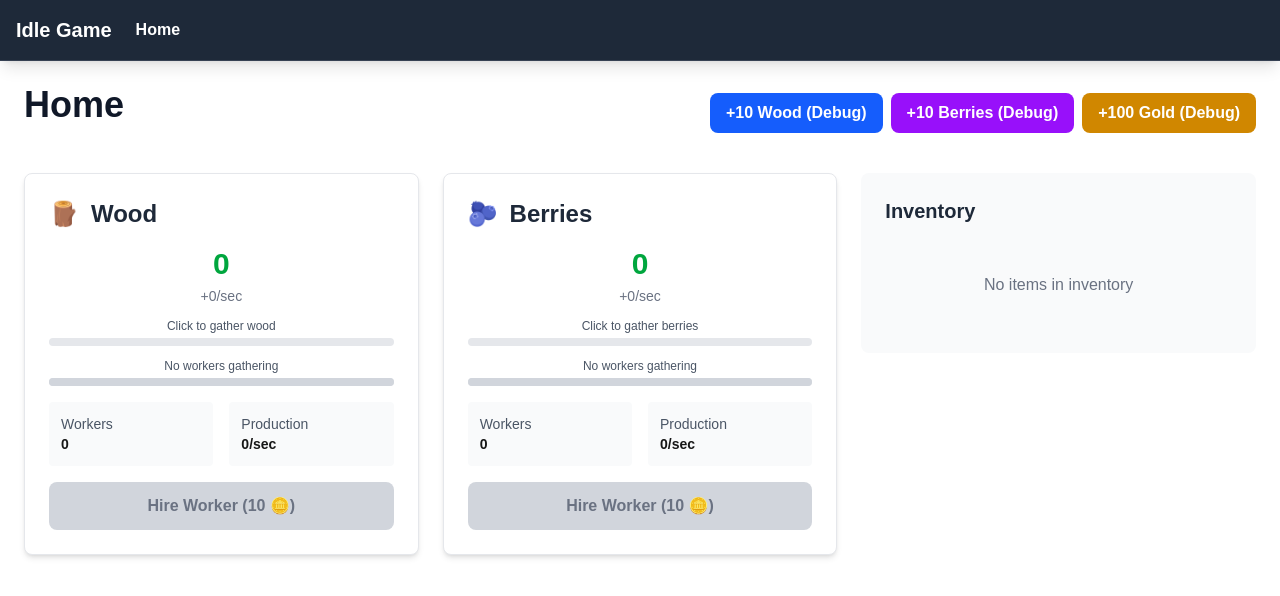
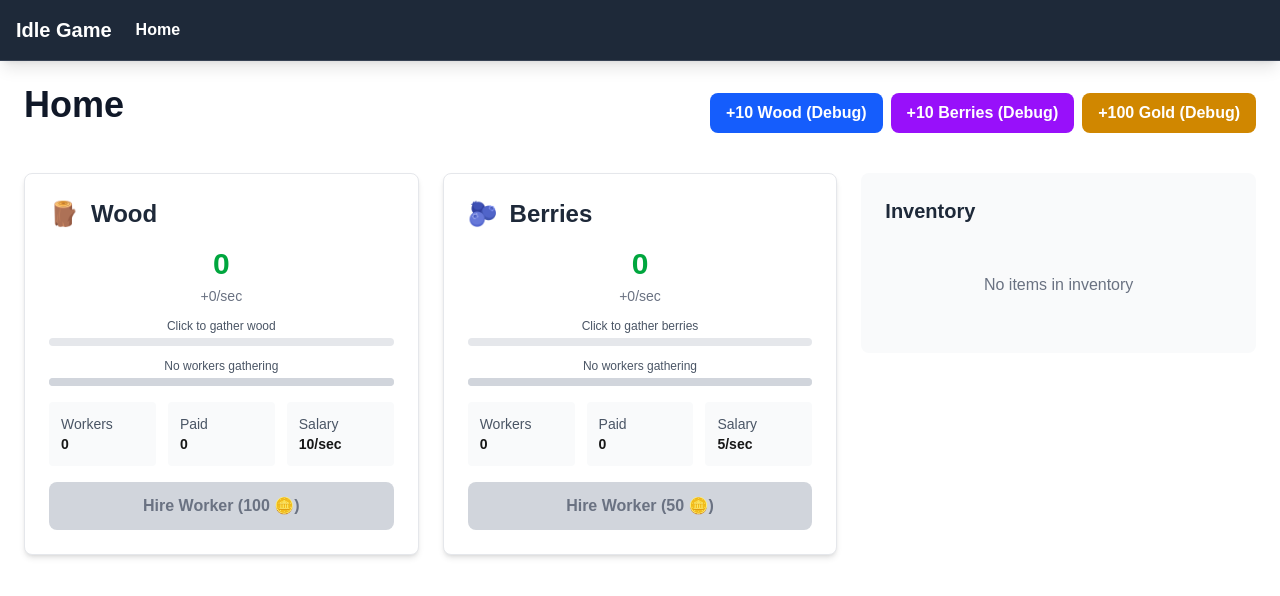
Before and after one commit to merklegroot/idle, a Next.js app: page /home in a window 1280 px wide. Shown: the top 596 px of the page. Built offline with nearby package versions, Linux system fonts and the light colour scheme.

Commit message:
worker salaries

```diff
--- a/app/models/ResourceDef.ts
+++ b/app/models/ResourceDef.ts
@@ -8,6 +8,7 @@ export interface ResourceDef {
 export interface GatherableResourceDef extends ResourceDef {
     perSecond: number;
     workerCost: number;
+    workerSalary: number;
     workerPerSecond: number;
     gatherPerSecond: number;
     gatherInterval: number;
@@ -18,11 +19,12 @@ export const WoodDef: GatherableResourceDef = {
     resourceKey: 'wood',
     icon: '🪵',
     perSecond: 1,
-    workerCost: 10,
+    workerCost: 100, // Increased from 10 to 100
+    workerSalary: 10, // Each worker costs 10 gold per second
     workerPerSecond: 1, // Each worker produces 1 wood per second
     gatherPerSecond: 2, // 2% per 20ms = 100% per 1000ms = 1 second
     gatherInterval: 20,
-    sellPrice: 2
+    sellPrice: 20 // Increased from 2 to 20
 };
 
 export const BerryDef: GatherableResourceDef = {
@@ -30,11 +32,12 @@ export const BerryDef: GatherableResourceDef = {
     resourceKey: 'berries',
     icon: '🫐',
     perSecond: 1,
-    workerCost: 5, // Cheaper than wood workers
+    workerCost: 50, // Increased from 5 to 50
+    workerSalary: 5, // Each worker costs 5 gold per second
     workerPerSecond: 1, // Same production rate as wood
     gatherPerSecond: 1.5, // Slower manual gathering (1.5% per 20ms = 1.33 seconds)
     gatherInterval: 20,
-    sellPrice: 3
+    sellPrice: 30 // Increased from 3 to 30
 };
 
 export const GoldDef: ResourceDef = {
--- a/components/ResourceControl.tsx
+++ b/components/ResourceControl.tsx
@@ -32,7 +32,9 @@ export default function ResourceControl({resourceDef}: {resourceDef: GatherableR
     amount = 0,
     perSecond = 0,
     workers = 0,
-    workerCost = 10,
+    paidWorkers = 0,
+    workerCost = resourceDef.workerCost,
+    workerSalary = resourceDef.workerSalary,
     isGathering = false,
     gatherProgress = 0,
     workerProgress = 0
@@ -87,19 +89,21 @@ export default function ResourceControl({resourceDef}: {resourceDef: GatherableR
 
             <div className="mt-3">
               <div className="text-xs text-gray-600 mb-1">
-                {workers > 0 ? (
-                  `Workers gathering (${workers} worker${workers > 1 ? 's' : ''})`
+                {paidWorkers > 0 ? (
+                  `Workers gathering (${paidWorkers}/${workers} paid)`
+                ) : workers > 0 ? (
+                  `${workers} workers (unpaid)`
                 ) : (
                   'No workers gathering'
                 )}
               </div>
               <div className="w-full bg-gray-200 rounded-full h-2 relative">
-                {workers > 0 ? (
-                  workers >= 3 ? (
+                {paidWorkers > 0 ? (
+                  paidWorkers >= 3 ? (
                     // Fast gathering: solid bar with text
                     <div className="bg-blue-600 h-2 rounded-full flex items-center justify-center">
                       <span className="text-xs text-white font-semibold">
-                        {workers} / sec
+                        {paidWorkers} / sec
                       </span>
                     </div>
                   ) : (
@@ -110,21 +114,25 @@ export default function ResourceControl({resourceDef}: {resourceDef: GatherableR
                     ></div>
                   )
                 ) : (
-                  // No workers: empty gray bar
+                  // No paid workers: empty gray bar
                   <div className="bg-gray-300 h-2 rounded-full"></div>
                 )}
               </div>
             </div>
           </div>
 
-          <div className="grid grid-cols-2 gap-4 text-sm">
+          <div className="grid grid-cols-3 gap-3 text-sm">
             <div className="bg-gray-50 p-3 rounded">
               <div className="text-gray-600">Workers</div>
               <div className="font-semibold">{workers}</div>
             </div>
             <div className="bg-gray-50 p-3 rounded">
-              <div className="text-gray-600">Production</div>
-              <div className="font-semibold">{perSecond}/sec</div>
+              <div className="text-gray-600">Paid</div>
+              <div className="font-semibold">{paidWorkers}</div>
+            </div>
+            <div className="bg-gray-50 p-3 rounded">
+              <div className="text-gray-600">Salary</div>
+              <div className="font-semibold">{workerSalary}/sec</div>
             </div>
           </div>
 
--- a/stores/gameStore.ts
+++ b/stores/gameStore.ts
@@ -1,10 +1,13 @@
 import { create } from 'zustand';
+import { WoodDef, BerryDef } from '../app/models/ResourceDef';
 
 export interface ResourceState {
   amount: number;
   perSecond: number;
   workers: number;
+  paidWorkers: number;
   workerCost: number;
+  workerSalary: number;
   isGathering: boolean;
   gatherProgress: number;
   workerProgress: number;
@@ -25,7 +28,9 @@ export interface GameActions {
   addResourceAmount: (resourceKey: string, amount: number) => void;
   setResourcePerSecond: (resourceKey: string, perSecond: number) => void;
   setResourceWorkers: (resourceKey: string, workers: number) => void;
+  setResourcePaidWorkers: (resourceKey: string, paidWorkers: number) => void;
   setResourceWorkerCost: (resourceKey: string, workerCost: number) => void;
+  setResourceWorkerSalary: (resourceKey: string, workerSalary: number) => void;
   setResourceIsGathering: (resourceKey: string, isGathering: boolean) => void;
   setResourceGatherProgress: (resourceKey: string, gatherProgress: number) => void;
   setResourceWorkerProgress: (resourceKey: string, workerProgress: number) => void;
@@ -48,6 +53,9 @@ export interface GameActions {
   setAutoSellThreshold: (resourceKey: string, threshold: number) => void;
   setAutoSellEnabled: (resourceKey: string, enabled: boolean) => void;
   checkAutoSell: (resourceKey: string) => void;
+
+  // Salary system
+  payWorkerSalaries: (resourceKey: string) => void;
 
   // Game loop
   startGameLoop: () => void;
@@ -122,6 +130,18 @@ const useGameStore = create<GameStore>((set, get) => ({
     }));
   },
 
+  setResourcePaidWorkers: (resourceKey: string, paidWorkers: number) => {
+    set((state) => ({
+      resources: {
+        ...state.resources,
+        [resourceKey]: {
+          ...state.resources[resourceKey],
+          paidWorkers
+        }
+      }
+    }));
+  },
+
   setResourceWorkerCost: (resourceKey: string, workerCost: number) => {
     set((state) => ({
       resources: {
@@ -129,6 +149,18 @@ const useGameStore = create<GameStore>((set, get) => ({
         [resourceKey]: {
           ...state.resources[resourceKey],
           workerCost
+        }
+      }
+    }));
+  },
+
+  setResourceWorkerSalary: (resourceKey: string, workerSalary: number) => {
+    set((state) => ({
+      resources: {
+        ...state.resources,
+        [resourceKey]: {
+          ...state.resources[resourceKey],
+          workerSalary
         }
       }
     }));
@@ -180,6 +212,14 @@ const useGameStore = create<GameStore>((set, get) => ({
     const gold = state.resources.gold;
     if (!gold || gold.amount < resource.workerCost) return;
 
+    // Get salary from resource definition
+    const resourceDefs: Record<string, { workerSalary: number }> = {
+      wood: { workerSalary: WoodDef.workerSalary },
+      berries: { workerSalary: BerryDef.workerSalary }
+    };
+    const resourceDef = resourceDefs[resourceKey];
+    const workerSalary = resourceDef?.workerSalary || 10;
+
     set({
       resources: {
         ...state.resources,
@@ -187,7 +227,8 @@ const useGameStore = create<GameStore>((set, get) => ({
           ...resource,
           workers: resource.workers + 1,
           perSecond: resource.perSecond + 1,
-          workerCost: Math.floor(resource.workerCost * 1.15)
+          workerCost: Math.floor(resource.workerCost * 1.15),
+          workerSalary: workerSalary
         },
         gold: {
           ...gold,
@@ -247,6 +288,15 @@ const useGameStore = create<GameStore>((set, get) => ({
     const state = get();
     if (state.resources[resourceKey]) return; // Already initialized
 
+    // Get default values from resource definitions
+    const resourceDefs: Record<string, { workerCost: number; workerSalary: number }> = {
+      wood: { workerCost: WoodDef.workerCost, workerSalary: WoodDef.workerSalary },
+      berries: { workerCost: BerryDef.workerCost, workerSalary: BerryDef.workerSalary }
+    };
+    const resourceDef = resourceDefs[resourceKey];
+    const defaultWorkerCost = resourceDef?.workerCost || 100;
+    const defaultWorkerSalary = resourceDef?.workerSalary || 10;
+
     set({
       resources: {
         ...state.resources,
@@ -254,7 +304,9 @@ const useGameStore = create<GameStore>((set, get) => ({
           amount: 0,
           perSecond: 0,
           workers: 0,
-          workerCost: 10,
+          paidWorkers: 0,
+          workerCost: defaultWorkerCost,
+          workerSalary: defaultWorkerSalary,
           isGathering: false,
           gatherProgress: 0,
           workerProgress: 0,
@@ -280,7 +332,9 @@ const useGameStore = create<GameStore>((set, get) => ({
         amount: 0,
         perSecond: 0,
         workers: 0,
-        workerCost: 10,
+        paidWorkers: 0,
+        workerCost: 100,
+        workerSalary: 0,
         isGathering: false,
         gatherProgress: 0,
         workerProgress: 0,
@@ -359,6 +413,53 @@ const useGameStore = create<GameStore>((set, get) => ({
     }
   },
 
+  // Salary system
+  payWorkerSalaries: (resourceKey: string) => {
+    const state = get();
+    const resource = state.resources[resourceKey];
+    if (!resource || resource.workers === 0 || resource.workerSalary <= 0) return;
+
+    const gold = state.resources.gold;
+    if (!gold) return;
+
+    const totalSalaryCost = resource.workers * resource.workerSalary;
+
+    if (gold.amount >= totalSalaryCost) {
+      // Pay all workers
+      set({
+        resources: {
+          ...state.resources,
+          [resourceKey]: {
+            ...resource,
+            paidWorkers: resource.workers
+          },
+          gold: {
+            ...gold,
+            amount: gold.amount - totalSalaryCost
+          }
+        }
+      });
+    } else {
+      // Pay as many workers as possible
+      const affordableWorkers = Math.floor(gold.amount / resource.workerSalary);
+      const actualCost = affordableWorkers * resource.workerSalary;
+
+      set({
+        resources: {
+          ...state.resources,
+          [resourceKey]: {
+            ...resource,
+            paidWorkers: affordableWorkers
+          },
+          gold: {
+            ...gold,
+            amount: gold.amount - actualCost
+          }
+        }
+      });
+    }
+  },
+
   // Game loop
   startGameLoop: () => {
     const state = get();
@@ -399,21 +500,21 @@ const useGameStore = create<GameStore>((set, get) => ({
         }
       }
 
-      // Handle worker progress
-      if (resource.workers > 0) {
+      // Handle worker progress (only paid workers work)
+      if (resource.paidWorkers > 0) {
         const progressPerWorker = 2; // 2% per 20ms per worker
-        const newWorkerProgress = resource.workerProgress + (resource.workers * progressPerWorker);
+        const newWorkerProgress = resource.workerProgress + (resource.paidWorkers * progressPerWorker);
         if (newWorkerProgress >= 100) {
-          resourceUpdates.amount = resource.amount + resource.workers;
+          resourceUpdates.amount = resource.amount + resource.paidWorkers;
           resourceUpdates.workerProgress = 0;
         } else {
           resourceUpdates.workerProgress = newWorkerProgress;
         }
       }
 
-      // Add per-second production (every 50 ticks = 1 second)
+      // Pay salaries and update paid workers (every 50 ticks = 1 second)
       if (state.tickCount && state.tickCount % 50 === 0) {
-        resourceUpdates.amount = resource.amount + resource.perSecond;
+        get().payWorkerSalaries(resourceKey);
       }
 
       if (Object.keys(resourceUpdates).length > 0) {
@@ -444,8 +545,8 @@ const useGameStore = create<GameStore>((set, get) => ({
 // Helper function to get sell prices
 const getSellPrice = (resourceKey: string): number => {
   const prices: Record<string, number> = {
-    wood: 2,    // Wood sells for 2 gold each
-    berries: 1  // Berries sell for 1 gold each
+    wood: WoodDef.sellPrice,    // Wood sells for 20 gold each
+    berries: BerryDef.sellPrice  // Berries sell for 30 gold each
   };
   return prices[resourceKey] || 1;
 };
```
